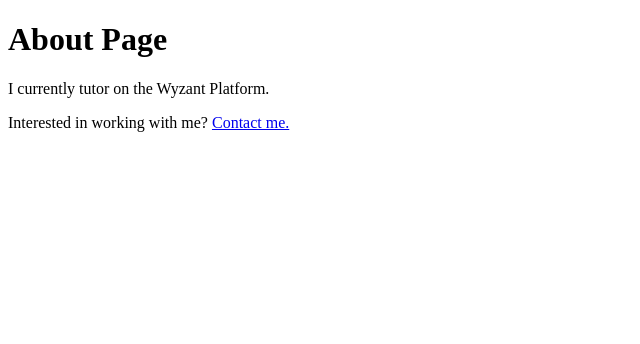
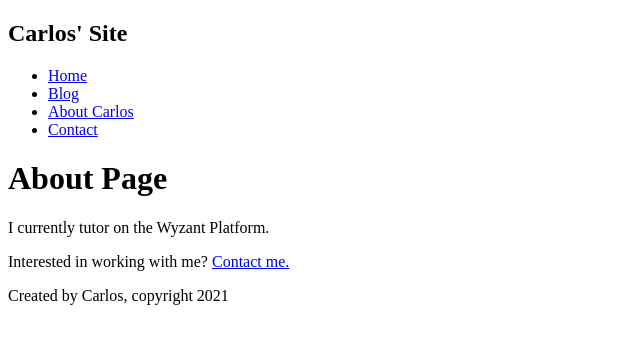
Before and after one commit to clockwerkz/gatsbyBlog, a Gatsby site: page /about in a window 1280 px wide. Shown: the whole page, without its empty margins (0-640 px from the left). Built offline with nearby package versions, Linux system fonts and the light colour scheme; Gatsby itself is replaced by a stand-in of ours.

Commit message:
adds header and footer

```diff
--- /dev/null
+++ b/src/components/footer.js
@@ -0,0 +1,11 @@
+import React from 'react'
+
+const Footer = () => {
+    return (
+        <footer>
+            <p>Created by Carlos, copyright 2021</p>
+        </footer>
+    )
+}
+
+export default Footer;
--- /dev/null
+++ b/src/components/header.js
@@ -0,0 +1,20 @@
+import React from "react";
+import { Link } from "gatsby";
+
+const Header = () => {
+    return (
+        <header>
+            <h2>Carlos' Site</h2>
+            <nav>
+                <ul>
+                    <li><Link to="/">Home</Link></li>
+                    <li><Link to="/blog">Blog</Link></li>
+                    <li><Link to="/about">About Carlos</Link></li>
+                    <li><Link to="/contact">Contact</Link></li>
+                </ul>
+            </nav>
+        </header>
+    )
+}
+
+export default Header;
--- a/src/pages/about.js
+++ b/src/pages/about.js
@@ -1,11 +1,16 @@
 import React from 'react';
 import { Link } from 'gatsby';
+import Footer from '../components/footer';
+import Header from '../components/header';
+
 const AboutPage = () => {
     return (
         <div>
+            <Header />
             <h1>About Page</h1>
             <p>I currently tutor on the Wyzant Platform.</p>
             <p>Interested in working with me? <Link to="/contact">Contact me.</Link></p>
+            <Footer />
         </div>
     )
 }
--- a/src/pages/blog.js
+++ b/src/pages/blog.js
@@ -1,11 +1,14 @@
 import React from 'react';
-
+import Footer from '../components/footer';
+import Header from '../components/header';
 
 const BlogPage = () => {
     return (
     <div>
+        <Header />
         <h1>Blog</h1>
         <p>Posts will show up here later on.</p>
+        <Footer />
     </div>
     )
 }
--- a/src/pages/contact.js
+++ b/src/pages/contact.js
@@ -1,11 +1,14 @@
 import React from "react";
-
+import Footer from '../components/footer';
+import Header from '../components/header';
 
 const ContactPage = () => {
     return (
         <div>
+            <Header />
             <h1>Contact Us</h1>
             <p>The best way to reach me is via <a href="https://twitter.com/QbanCowboy" target="_blank" rel="noreferrer">@qbancowboy</a> on Twitter!</p>
+            <Footer />
         </div>
     )
 }
--- a/src/pages/index.js
+++ b/src/pages/index.js
@@ -1,12 +1,15 @@
 import * as React from "react"
 import { Link } from "gatsby";
-
+import Footer from '../components/footer';
+import Header from '../components/header';
 const IndexPage = () => {
   return (
    <div>
+     <Header />
      <h1>Hello.</h1>
      <p>I'm Carlos, a full-stack developer living in Irvine, California.</p>
      <p>Need a developer? <Link to="/contact">Contact me.</Link></p>
+     <Footer />
    </div>
   )
 }
```
